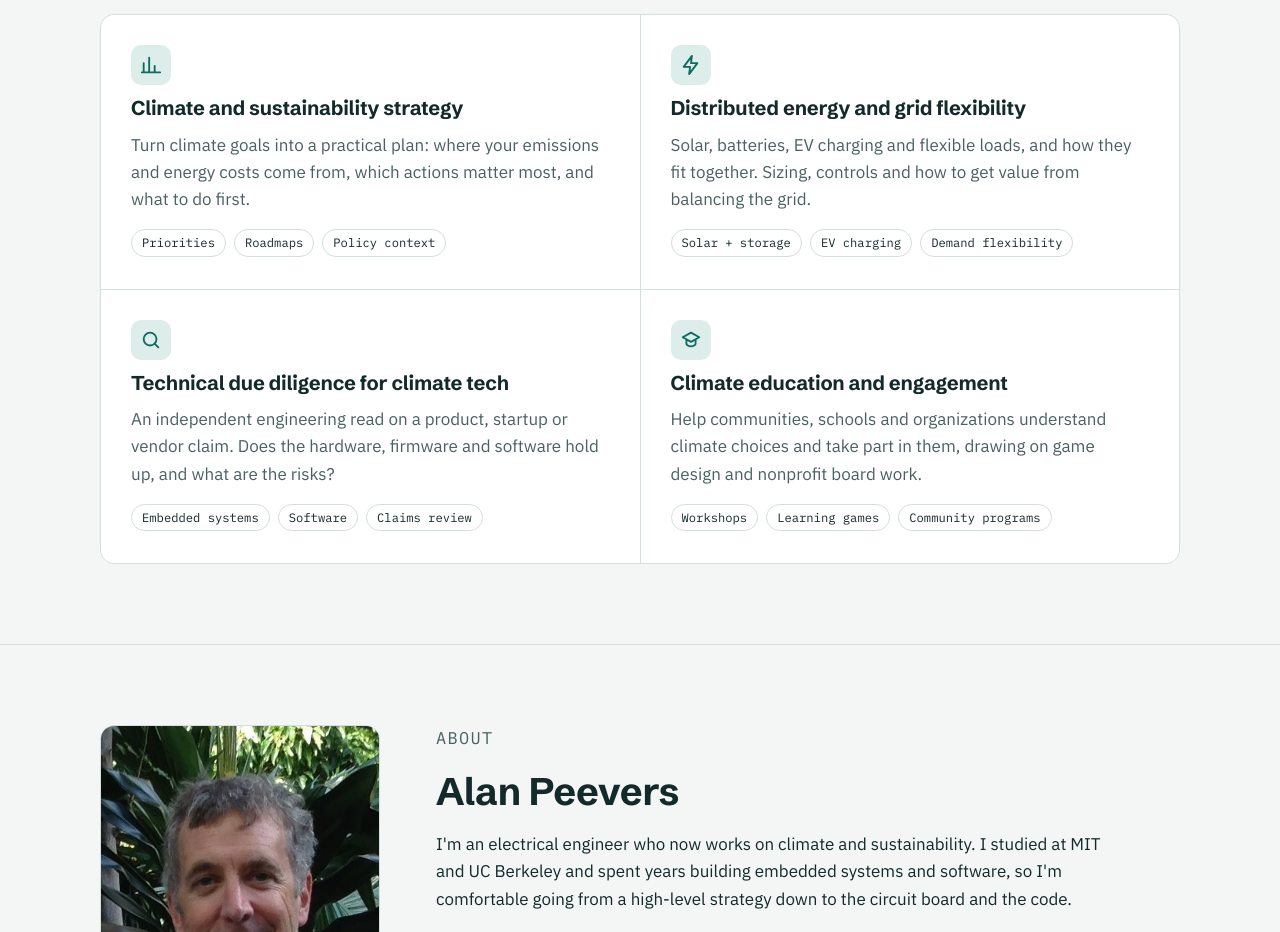
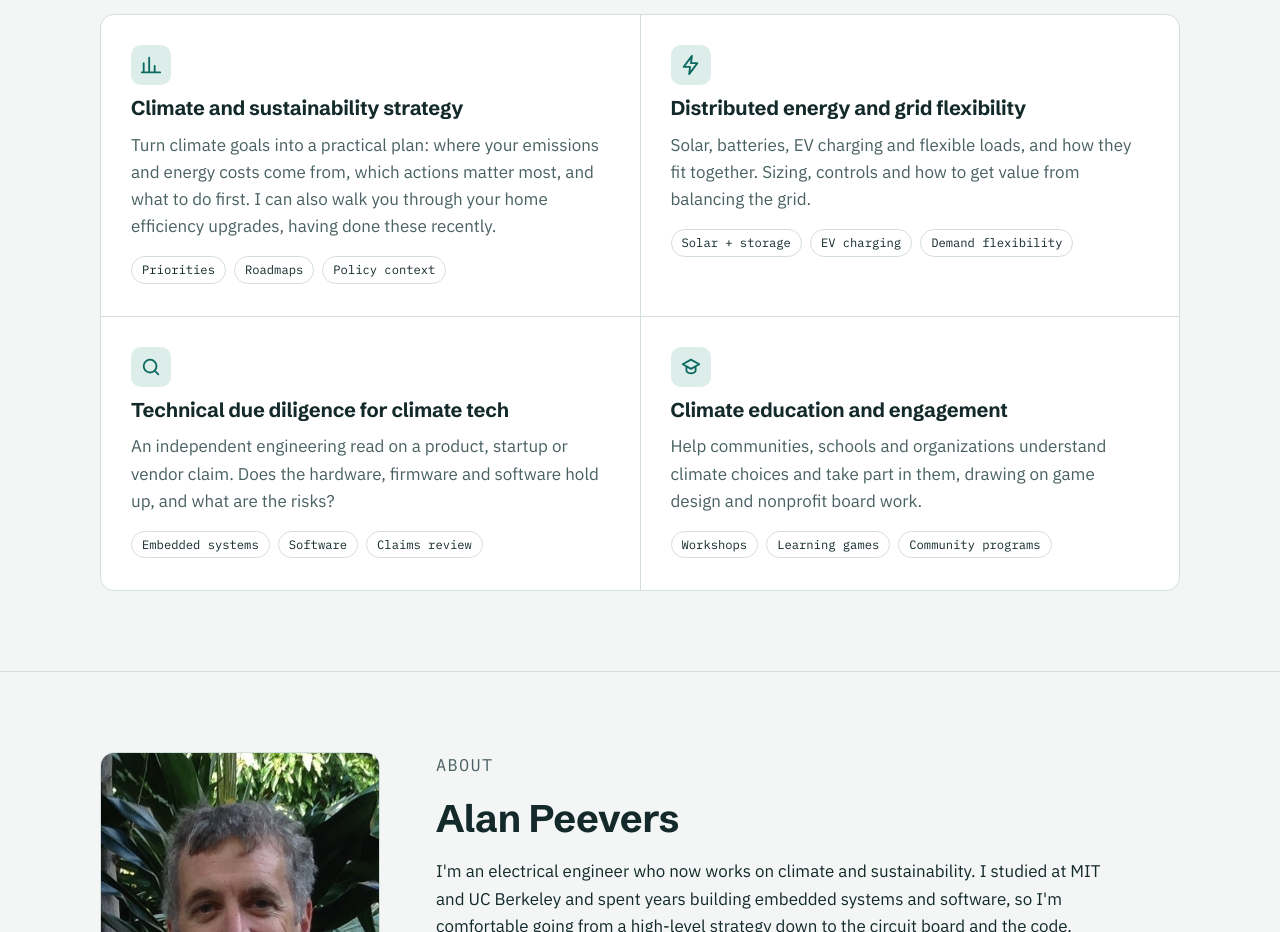
Before and after one commit to alanpeevers/pcs-site, a plain HTML site: page index.html in a window 1280 px wide. Shown: the part 940-1872 px from the top of the page. Drawn offline with Linux system fonts and the light colour scheme.

Commit message:
modify top-left service block

```diff
--- a/index.html
+++ b/index.html
@@ -226,7 +226,7 @@ footer a{color:var(--ink)}
         <article class="svc">
           <div class="ic"><svg width="22" height="22" viewBox="0 0 24 24" aria-hidden="true"><path d="M4 20V10M10 20V4M16 20v-7M22 20H2" fill="none" stroke="currentColor" stroke-width="2" stroke-linecap="round"/></svg></div>
           <h3>Climate and sustainability strategy</h3>
-          <p>Turn climate goals into a practical plan: where your emissions and energy costs come from, which actions matter most, and what to do first.</p>
+          <p>Turn climate goals into a practical plan: where your emissions and energy costs come from, which actions matter most, and what to do first. I can also walk you through your home efficiency upgrades, having done these recently.</p>
           <ul><li>Priorities</li><li>Roadmaps</li><li>Policy context</li></ul>
         </article>
         <article class="svc">
```
